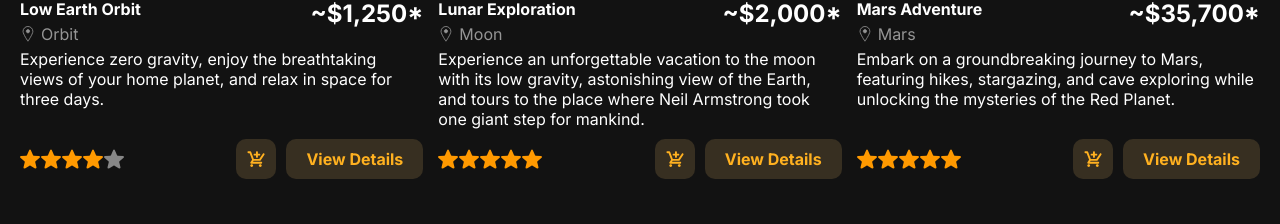
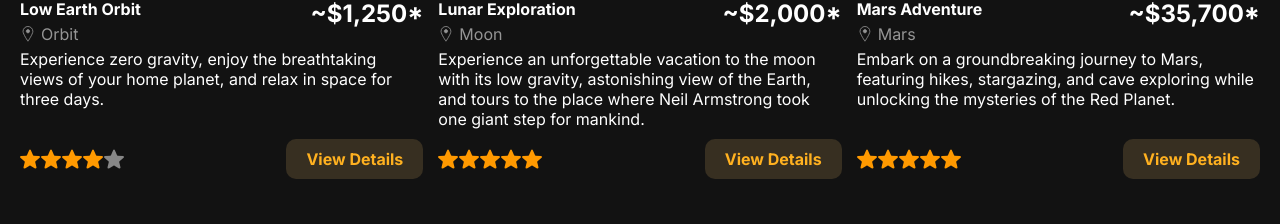
Before and after one commit to Achintya72/space-oasis, a Next.js app: page / in a window 1280 px wide. Shown: the part 1273-1497 px from the top of the page. Built offline with nearby package versions, Linux system fonts and the light colour scheme.

Commit message:
Updated Package Card

```diff
--- a/pages/packages/_packagecard.jsx
+++ b/pages/packages/_packagecard.jsx
@@ -67,9 +67,6 @@ export default function PackageCard({ img, title, description, price, location,
                     </div>
                     <div style={{ display: "flex", gap: "10px" }}>
                         <Button
-                            background="dark" hasIcon corners="sharp"
-                        ><Icon size={20} name="cart" /></Button>
-                        <Button
                             background="dark"
                             corners="sharp"
                             onClick={redirect}
```
